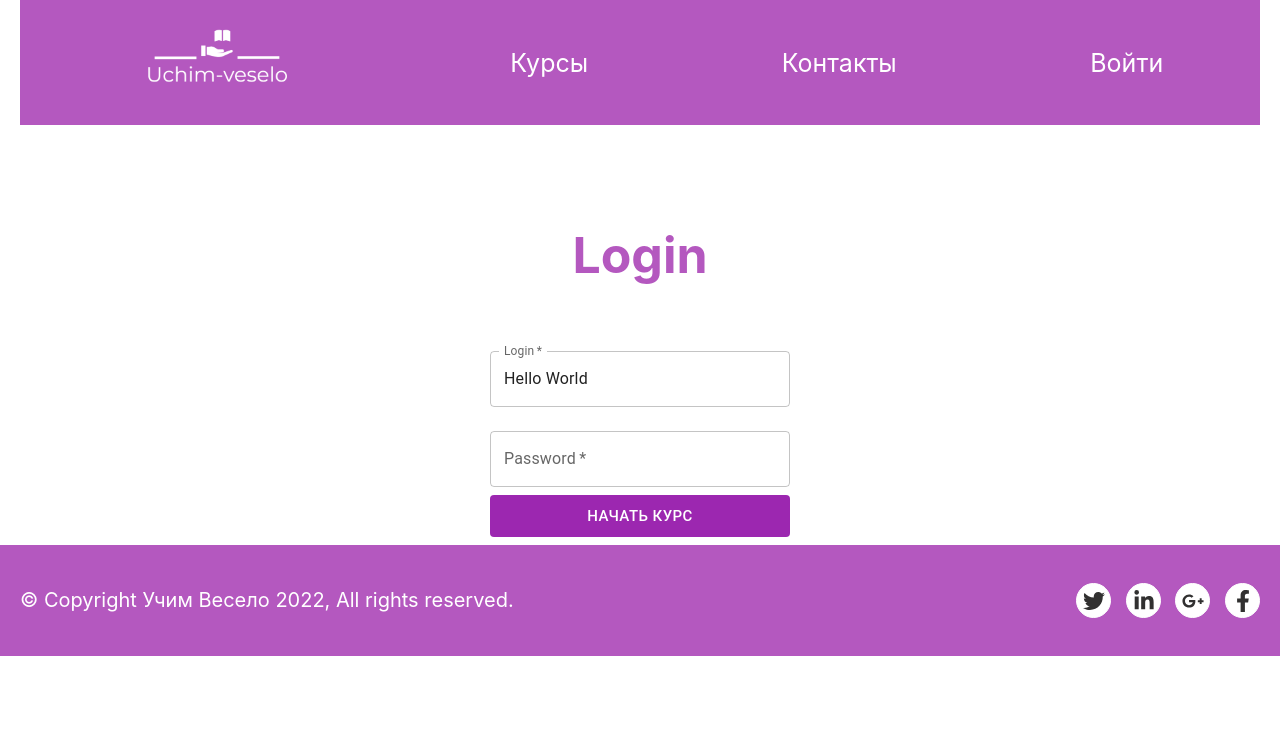
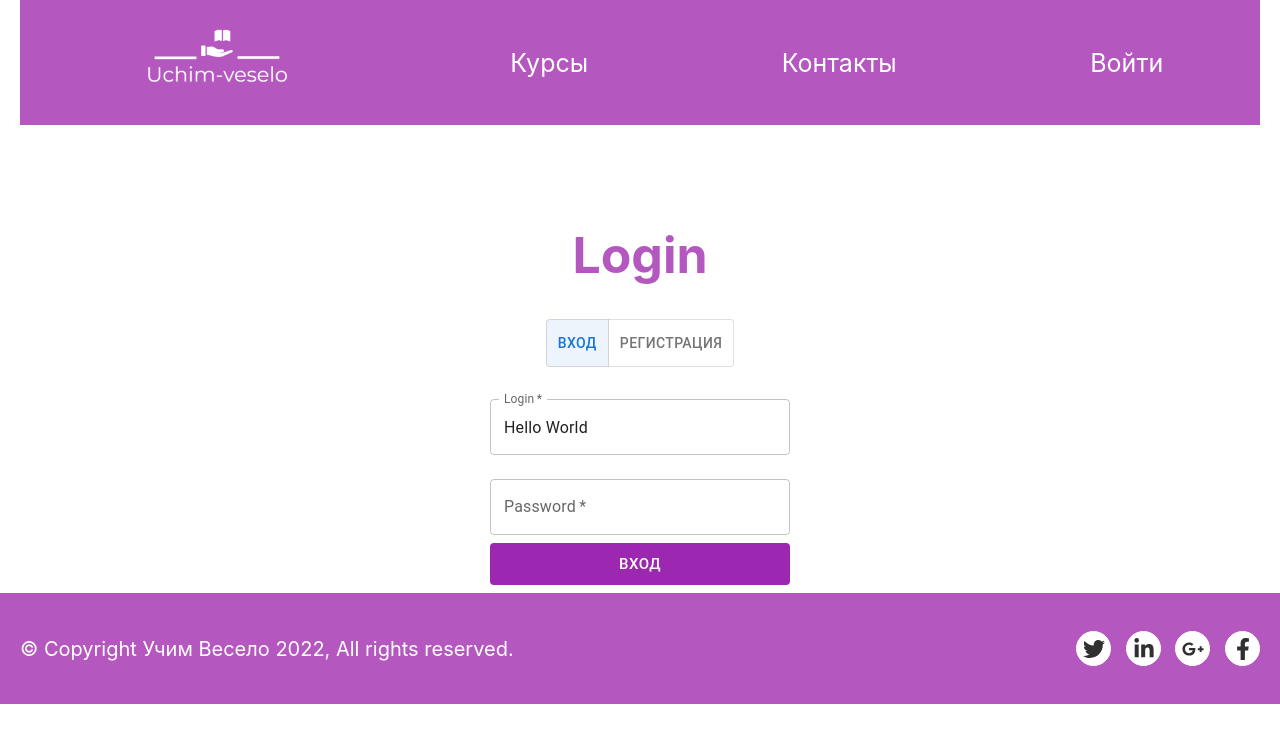
Before and after one commit to lena-sever/uchim-veselo, a React (Create React App) app in the folder front/: page /login in a window 1280 px wide. Shown: the top 742 px of the page. Built offline with nearby package versions, Linux system fonts and the light colour scheme.

Commit message:
Добавил компоненты для регистрации и входа

```diff
--- a/front/src/components/Login/Login.js
+++ b/front/src/components/Login/Login.js
@@ -2,20 +2,23 @@ import React from "react";
 import { FormControl } from "@mui/material";
 import TextField from "@mui/material/TextField";
 import { Button } from "@mui/material";
+import ToggleButton from "@mui/material/ToggleButton";
+import ToggleButtonGroup from "@mui/material/ToggleButtonGroup";
 import { makeStyles } from "@material-ui/core/styles";
 import { styled } from "@mui/material/styles";
 import { purple } from "@mui/material/colors";
-
-import './Login.css';
-
+import "./Login.css";
+import LoginForm from "./LoginForm";
 
 const useStyles = makeStyles((theme) => ({
     btn: {
-        margin: theme.spacing(2),
         textDecoration: "none",
         textTransform: "uppercase",
         borderRadius: "5px",
         border: "1px solid #b458bf",
+    },
+    btnGroup: {
+        display: "block",
     },
 }));
 
@@ -28,34 +31,27 @@ const ColorButton = styled(Button)(({ theme }) => ({
 }));
 
 const Login = () => {
-    const classes = useStyles()
+    const [alignment, setAlignment] = React.useState(true);
+    const handleChange = (event, newAlignment) => {
+        if (newAlignment !== null) {
+            setAlignment(newAlignment);
+        }
+    };
+    const classes = useStyles();
     return (
         <div>
             <h1 className="title">Login</h1>
-            <FormControl fullWidth margin="normal" className="login__wrp">
-                <TextField
-                    required
-                    margin="normal"
-                    id="outlined-required"
-                    label="Login"
-                    defaultValue="Hello World"
-                />
-                <TextField
-                    required
-                    margin="normal"
-                    id="outlined-password-input"
-                    label="Password"
-                    type="password"
-                    autoComplete="current-password"
-                />
-                <ColorButton
-                    type="submit"
-                    size="large"
-                    className={classes.btn}
-                >
-                    Начать курс
-                </ColorButton>
-            </FormControl>
+            <ToggleButtonGroup
+                color="primary"
+                value={alignment}
+                exclusive
+                onChange={handleChange}
+                className={classes.btnGroup}
+            >
+                <ToggleButton value={true}>Вход</ToggleButton>
+                <ToggleButton value={false}>Регистрация</ToggleButton>
+            </ToggleButtonGroup>
+            {alignment ? <LoginForm/> : <></>}
         </div>
     );
 };
--- /dev/null
+++ b/front/src/components/Login/LoginForm.js
@@ -0,0 +1,57 @@
+
+import { FormControl } from "@mui/material";
+import TextField from "@mui/material/TextField";
+import { Button } from "@mui/material";
+import { makeStyles } from "@material-ui/core/styles";
+import { styled } from "@mui/material/styles";
+import { purple } from "@mui/material/colors";
+
+const ColorButton = styled(Button)(({ theme }) => ({
+    color: theme.palette.getContrastText(purple[500]),
+    backgroundColor: purple[500],
+    "&:hover": {
+        backgroundColor: purple[700],
+    },
+}));
+
+const useStyles = makeStyles((theme) => ({
+    btn: {
+        textDecoration: "none",
+        textTransform: "uppercase",
+        borderRadius: "5px",
+        border: "1px solid #b458bf",
+    },
+    btnGroup: {
+        display: "block",
+    },
+}));
+
+const LoginForm = () => {
+    const classes = useStyles();
+return (
+    <div>
+        <FormControl fullWidth margin="normal" className="login__wrp">
+            <TextField
+                required
+                margin="normal"
+                id="outlined-required"
+                label="Login"
+                defaultValue="Hello World"
+            />
+            <TextField
+                required
+                margin="normal"
+                id="outlined-password-input"
+                label="Password"
+                type="password"
+                autoComplete="current-password"
+            />
+            <ColorButton type="submit" size="large" className={classes.btn}>
+                Вход
+            </ColorButton>
+        </FormControl>
+    </div>
+);
+}
+
+export default LoginForm;
--- a/front/src/components/Сourses/CoursPage.js
+++ b/front/src/components/Сourses/CoursPage.js
@@ -2,9 +2,12 @@ import React from "react";
 import { useDispatch, useSelector } from "react-redux";
 import { useParams } from "react-router-dom";
 import { Button } from "@mui/material";
+
 import { NavLink } from "react-router-dom";
 import { makeStyles } from "@material-ui/core/styles";
 import { styled } from "@mui/material/styles";
+
+
 import { purple, common } from "@mui/material/colors";
 import { getCours } from "../../store/courses/actions";
 import { selectCours } from "../../store/courses/coursesSelectors";
```
Also changed, not shown: front/src/components/Login/RegForm.js (added).
